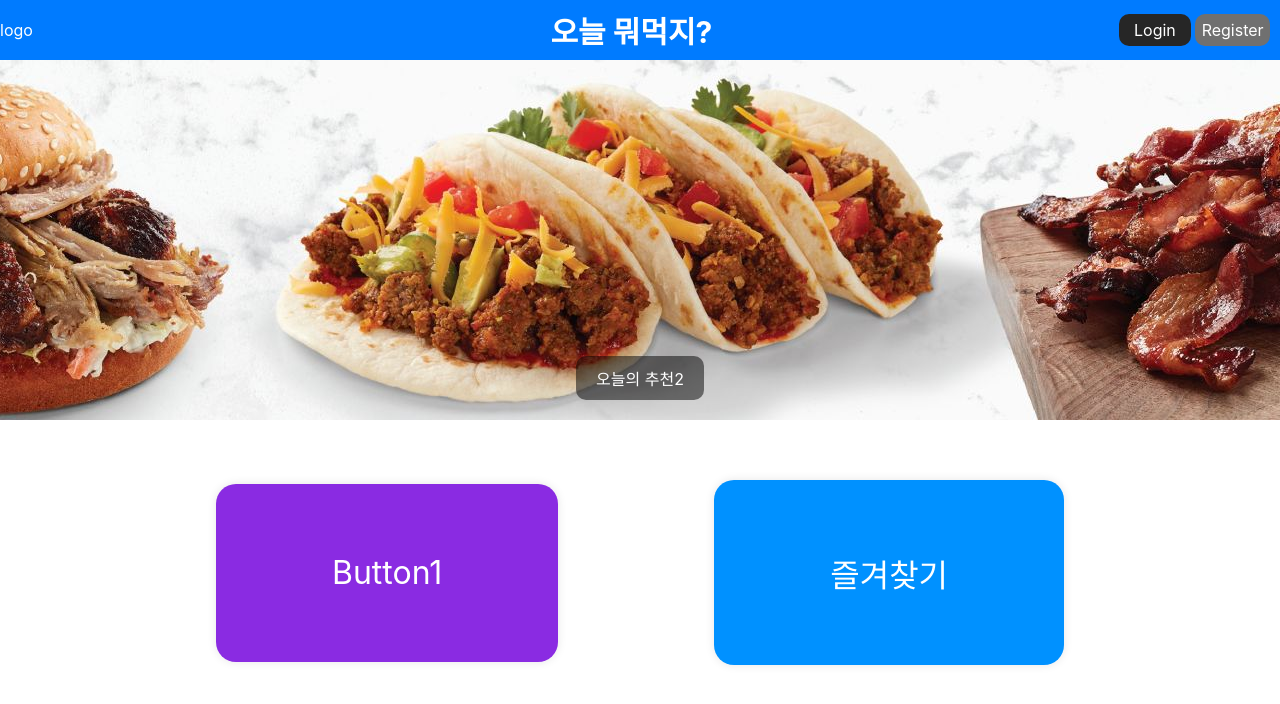
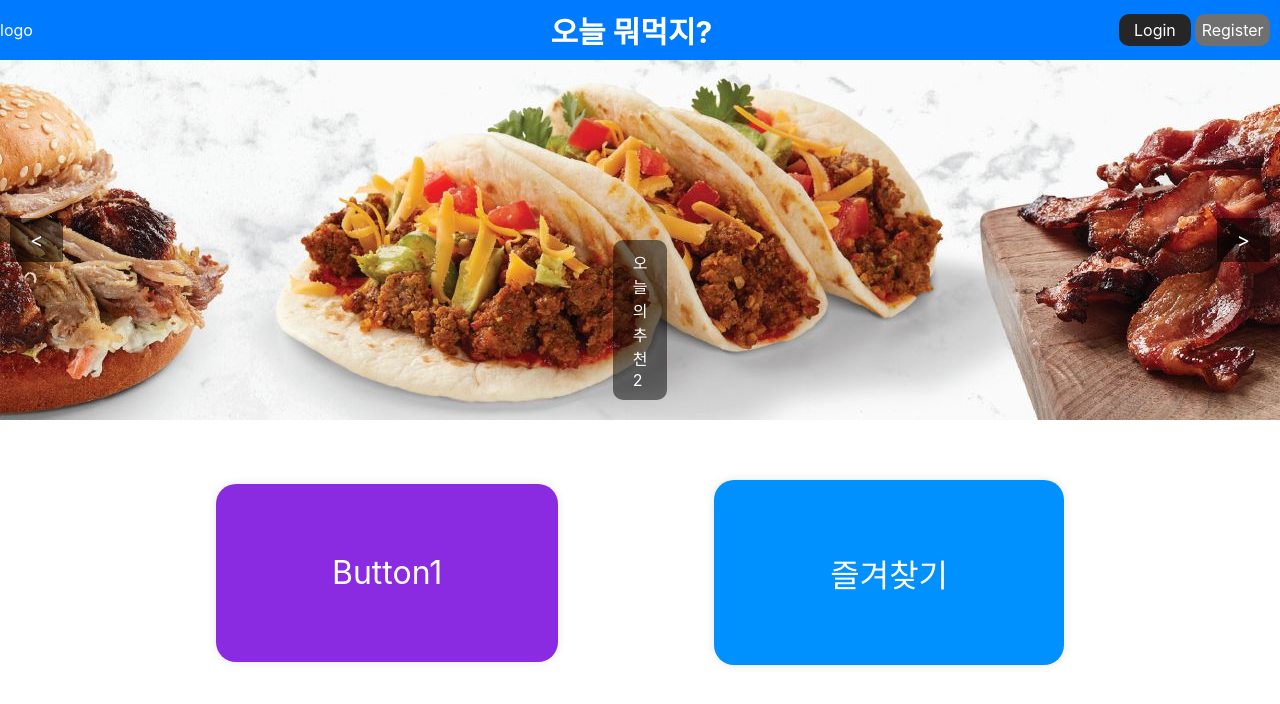
Before and after one commit to hyn062347/Today-s-Pick, a Svelte app in the folder front-end/: page / in a window 1280 px wide. Shown: the top 704 px of the page. Built offline with nearby package versions, Linux system fonts and the light colour scheme.

Commit message:
좌우이동 추가

```diff
--- a/front-end/src/components/Slider.svelte
+++ b/front-end/src/components/Slider.svelte
@@ -9,29 +9,55 @@
     ];
 
     let currentIndex = 0; // 현재 슬라이드 인덱스
+    let transitioning = false; // 슬라이드 전환 중인지 확인
 
-    // 슬라이드 변경 함수
+    // 다음 슬라이드로 이동
     function nextSlide() {
+        if (transitioning) return;
+        transitioning = true;
+
         currentIndex = (currentIndex + 1) % slides.length;
+
+        // 500ms 후 전환 가능 (애니메이션과 동일 시간)
+        setTimeout(() => (transitioning = false), 500);
     }
 
-    // 컴포넌트 마운트 시 슬라이드 자동 전환 설정
+    // 이전 슬라이드로 이동
+    function previousSlide() {
+        if (transitioning) return;
+        transitioning = true;
+
+        currentIndex = (currentIndex - 1 + slides.length) % slides.length;
+
+        // 500ms 후 전환 가능 (애니메이션과 동일 시간)
+        setTimeout(() => (transitioning = false), 500);
+    }
+
+    // 슬라이드 자동 전환
     onMount(() => {
         const interval = setInterval(nextSlide, 3000); // 3초마다 슬라이드 변경
-        return () => clearInterval(interval); // 언마운트 시 정리
+        return () => clearInterval(interval); // 컴포넌트 언마운트 시 정리
     });
 </script>
 
 <div class="slider">
-    {#each slides as slide, index}
-        <div class="slide {index === currentIndex ? 'active' : ''}">
-            <img src={slide.image} alt="슬라이드 이미지" />
-            <div class="slide-text">{slide.text}</div>
-        </div>
-    {/each}
+    <!-- 슬라이드 컨테이너 -->
+    <div class="slides" style="transform: translateX(-{currentIndex * 100}%);">
+        {#each slides as slide}
+            <div class="slide">
+                <img src={slide.image} alt="슬라이드 이미지" />
+                <div class="slide-text">{slide.text}</div>
+            </div>
+        {/each}
+    </div>
+
+    <!-- 좌우 버튼 -->
+    <button class="prev" on:click={previousSlide}>&lt;</button>
+    <button class="next" on:click={nextSlide}>&gt;</button>
 </div>
 
 <style>
+    /* 슬라이더 영역 스타일 */
     .slider {
         position: relative;
         width: 100%;
@@ -41,25 +67,33 @@
         justify-content: center;
         align-items: center;
     }
-    .slide {
+
+    /* 슬라이드 전체를 감싸는 컨테이너 */
+    .slides {
         position: absolute;
+        display: flex;
+        transition: transform 0.5s ease-in-out; /* 부드러운 이동 애니메이션 */
         width: 100%;
         height: 100%;
+    }
+
+    /* 개별 슬라이드 스타일 */
+    .slide {
+        flex: 0 0 100%; /* 슬라이드가 100% 너비를 차지 */
         display: flex;
         justify-content: center;
         align-items: center;
-        opacity: 0;
-        transition: opacity 0.5s ease-in-out;
         flex-direction: column;
     }
-    .slide.active {
-        opacity: 1;
-    }
+
+    /* 슬라이드 이미지 */
     .slide img {
         width: 100%;
         height: 100%;
         object-fit: cover;
     }
+
+    /* 슬라이드 텍스트 */
     .slide-text {
         position: absolute;
         bottom: 20px;
@@ -68,4 +102,30 @@
         padding: 10px 20px;
         border-radius: 10px;
     }
+
+    /* 좌우 버튼 스타일 */
+    .prev, .next {
+        position: absolute;
+        top: 50%;
+        transform: translateY(-50%);
+        background: rgba(0, 0, 0, 0.5);
+        color: white;
+        border: none;
+        padding: 10px 20px;
+        cursor: pointer;
+        z-index: 10;
+        font-size: 20px;
+    }
+
+    .prev {
+        left: 10px;
+    }
+
+    .next {
+        right: 10px;
+    }
+
+    .prev:hover, .next:hover {
+        background: rgba(0, 0, 0, 0.8);
+    }
 </style>
```
